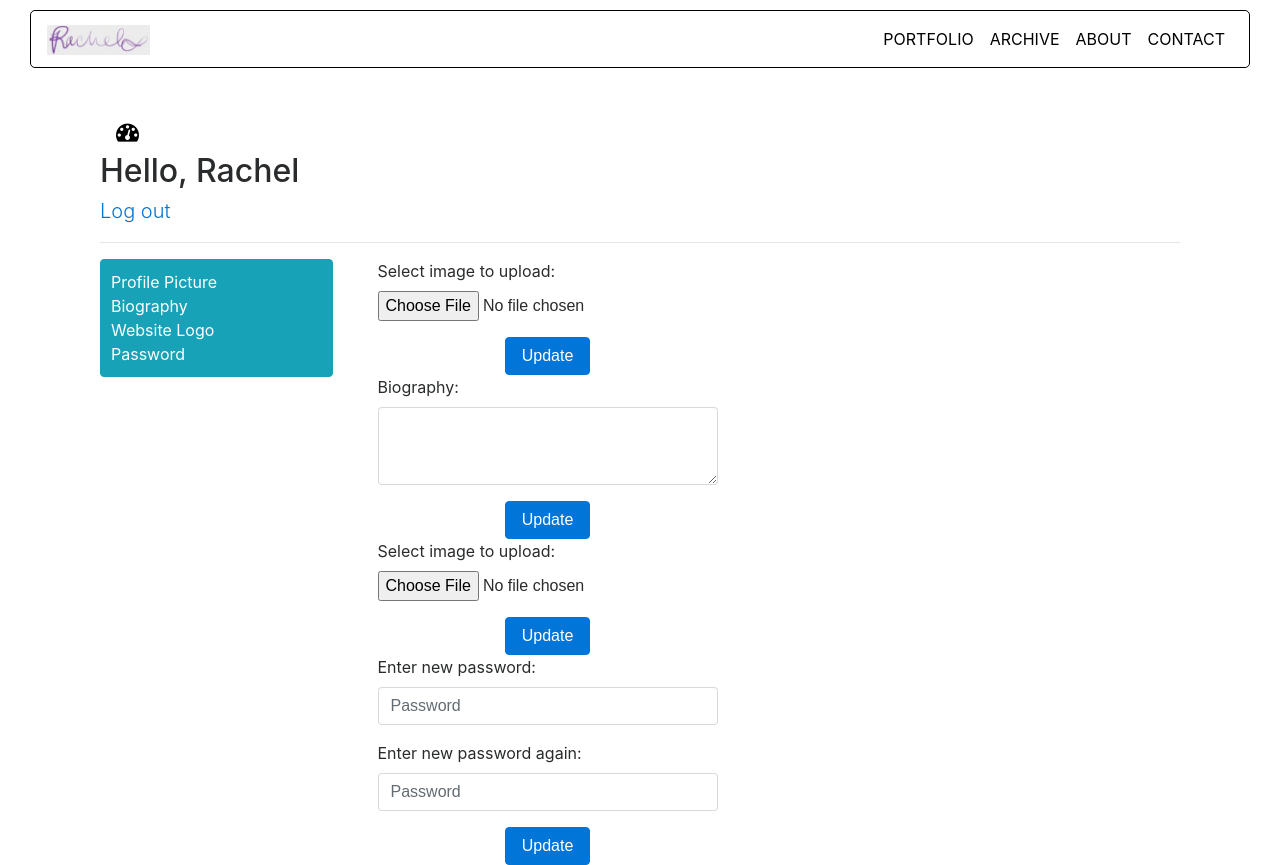
After one commit to thetaPC/rachel_le, a PHP site: page /admin/myaccount.php in a window 1280 px wide. The commit adds this page. Run offline with PHP 8.4, Linux system fonts and the light colour scheme; data that the repository does not hold is empty; a stand-in replaces the project's code that opens the database connection; some libraries are stand-ins or nearby versions.

Commit message:
working on account portion

```diff
--- /dev/null
+++ b/css/admin/myaccount.css
@@ -0,0 +1,13 @@
+.sidebar {
+    background-color: #17A2B8;
+    padding-top: 10px;
+    padding-bottom: 10px;
+    padding-left: 10px;
+    margin-right: 15px;
+    border: 1px solid #17a2b8;
+    border-radius: 0.25rem;
+}
+
+.sidebar a, .sidebar a:hover {
+    color: white;
+}
--- a/src/admin/dashboard.php
+++ b/src/admin/dashboard.php
@@ -52,7 +52,7 @@
                     <a href="edit.php">Edit Existing Image</a>
                 </div>
                 <div class="col-md-2">
-                    <a href="">My Account</a>
+                    <a href="myaccount.php">My Account</a>
                 </div>
             </div>
         </div>
--- /dev/null
+++ b/src/admin/myaccount.php
@@ -0,0 +1,153 @@
+<?php
+
+    include '../../database/db_connection.php';
+
+?>
+
+<!DOCTYPE html>
+<html lang="en">
+<head>
+    <title>Rachel - My Account</title>
+    <meta charset="utf-8">
+    <meta name="viewport" content="width=device-width, initial-scale=1">
+    <link rel="stylesheet" href="https://maxcdn.bootstrapcdn.com/bootstrap/4.0.0-alpha.6/css/bootstrap.min.css" integrity="sha384-rwoIResjU2yc3z8GV/NPeZWAv56rSmLldC3R/AZzGRnGxQQKnKkoFVhFQhNUwEyJ" crossorigin="anonymous">
+    <link rel="stylesheet" href="https://cdnjs.cloudflare.com/ajax/libs/font-awesome/4.7.0/css/font-awesome.min.css">
+
+
+    <link rel="stylesheet" href="../../css/navbar.css">
+    <link rel="stylesheet" href="../../css/social.css">
+    <link rel="stylesheet" href="../../css/admin/dashboard.css">
+    <link rel="stylesheet" href="../../css/admin/myaccount.css">
+</head>
+<body>
+
+    <?php include '../repeats/navbar.php'; ?>
+
+    <div class="container dash-section">
+        <div class="col-md-12">
+            <div class="page-header">
+                <a href=""><i class="fa fa-tachometer" aria-hidden="true"></i></a>
+                <h2>Hello, Rachel</h2>
+            </div>
+            <p class="lead"><a href="logout.php">Log out</a></p>
+            <hr>
+            <div class="row">
+                <div class="col-md-3">
+                    <div class="sidebar">
+                        <a href="#" class="" role="button">Profile Picture</a><br>
+                        <a href="#" class="" role="button">Biography</a><br>
+                        <a href="#" class="" role="button">Website Logo</a><br>
+                        <a href="#" class="" role="button">Password</a><br>
+                    </div>
+                </div>
+                <div class="col-md-4">
+                    <?php
+                        $sql = "SELECT * FROM my_account WHERE id=1";
+                        $res = mysqli_query($conn, $sql);
+
+                        if (mysqli_num_rows($res) > 0) {
+                            while ($row = mysqli_fetch_assoc($res)) {
+                                echo "<img src='../../img/" . $row["profile_img"] . "' class='img-fluid' alt='Rachel Le'>";
+                            }
+
+                        }
+                    ?>
+                    <!--<img src="../../img/rach1.jpg" class="img-fluid" alt="Rachel Le"> -->
+                    <form id="updateProfImg" data-id="" class="" method="POST" action="" enctype="multipart/form-data">
+                        <div class="form-group">
+                            <label for="fileToUpload">Select image to upload:</label>
+                            <input type="file" name="fileToUpload" id="fileToUpload" required>
+                            <!--<input type="submit" value="Upload Image" name="submit">-->
+                        </div>
+                        <center>
+                            <button type="submit" id="upd" class="btn btn-primary">Update</button>
+                        </center>
+                    </form>
+                    <form id="updateBio" data-id="" class="" method="POST" action="">
+                        <div class="form-group">
+                            <label for="bio">Biography:</label>
+                            <textarea class="form-control" id="bio" rows="3"><?php
+                                    $sql = "SELECT * FROM my_account WHERE id=1";
+                                    $res = mysqli_query($conn, $sql);
+
+                                    if (mysqli_num_rows($res) > 0) {
+                                        while ($row = mysqli_fetch_assoc($res)) {
+                                            echo $row["bio"];
+                                        }
+
+                                    }
+                                ?></textarea>
+                        </div>
+                        <center>
+                            <button type="submit" id="updBio" class="btn btn-primary">Update</button>
+                        </center>
+                    </form>
+                    <?php
+                        $sql = "SELECT * FROM my_account WHERE id=1";
+                        $res = mysqli_query($conn, $sql);
+
+                        if (mysqli_num_rows($res) > 0) {
+                            while ($row = mysqli_fetch_assoc($res)) {
+                                echo "<img src='../../img/" . $row["logo"] . "' class='img-fluid' alt='Rachel Le'>";
+                            }
+
+                        }
+                    ?>
+                    <form id="updateLogo" data-id="" class="" method="POST" action="" enctype="multipart/form-data">
+                        <div class="form-group">
+                            <label for="fileToUpload">Select image to upload:</label>
+                            <input type="file" name="fileToUpload" id="fileToUpload" required>
+                            <!--<input type="submit" value="Upload Image" name="submit">-->
+                        </div>
+                        <center>
+                            <button type="submit" id="updLo" class="btn btn-primary">Update</button>
+                        </center>
+                    </form>
+                    <form id="updateBio" data-id="" class="" method="POST" action="">
+                        <div class="form-group">
+                            <div class="form-group">
+                                <label for="pass">Enter new password:</label>
+                                <input type="password" class="form-control" id="pass" placeholder="Password">
+                            </div>
+                        </div>
+                        <div class="form-group">
+                            <div class="form-group">
+                                <label for="pass">Enter new password again:</label>
+                                <input type="password" class="form-control" id="pass" placeholder="Password">
+                            </div>
+                        </div>
+                        <center>
+                            <button type="submit" id="updBio" class="btn btn-primary">Update</button>
+                        </center>
+                    </form>
+                </div>
+            </div>
+        </div>
+
+    </div>
+
+    <script src="https://ajax.googleapis.com/ajax/libs/jquery/3.2.1/jquery.min.js"></script>
+    <script src="https://cdnjs.cloudflare.com/ajax/libs/tether/1.4.0/js/tether.min.js" integrity="sha384-DztdAPBWPRXSA/3eYEEUWrWCy7G5KFbe8fFjk5JAIxUYHKkDx6Qin1DkWx51bBrb" crossorigin="anonymous"></script>
+    <script src="https://maxcdn.bootstrapcdn.com/bootstrap/4.0.0-alpha.6/js/bootstrap.min.js" integrity="sha384-vBWWzlZJ8ea9aCX4pEW3rVHjgjt7zpkNpZk+02D9phzyeVkE+jo0ieGizqPLForn" crossorigin="anonymous"></script>
+    <script>
+        $('#upd').on('click', function(e) {
+            e.preventDefault();
+            let formData = new FormData($("#updateProfImg")[0])
+            $.ajax({
+                type: "POST",
+                url: "update_img.php",
+                dataType: "json",
+                processData: false,
+                contentType: false,
+                data: formData,
+                success: function(data,status) {
+                    // alert("ADDED!");
+
+                },
+                  complete: function(data,status) { //optional, used for debugging purposes
+                  console.log('done');
+                }
+            });//AJAX
+        });
+    </script>
+</body>
```
Also changed, not shown: src/admin/update_img.php (added, +56 -0 lines), img/41813_128013076931_405_s.jpg (added), img/profile_img/rach1.jpg (added).
